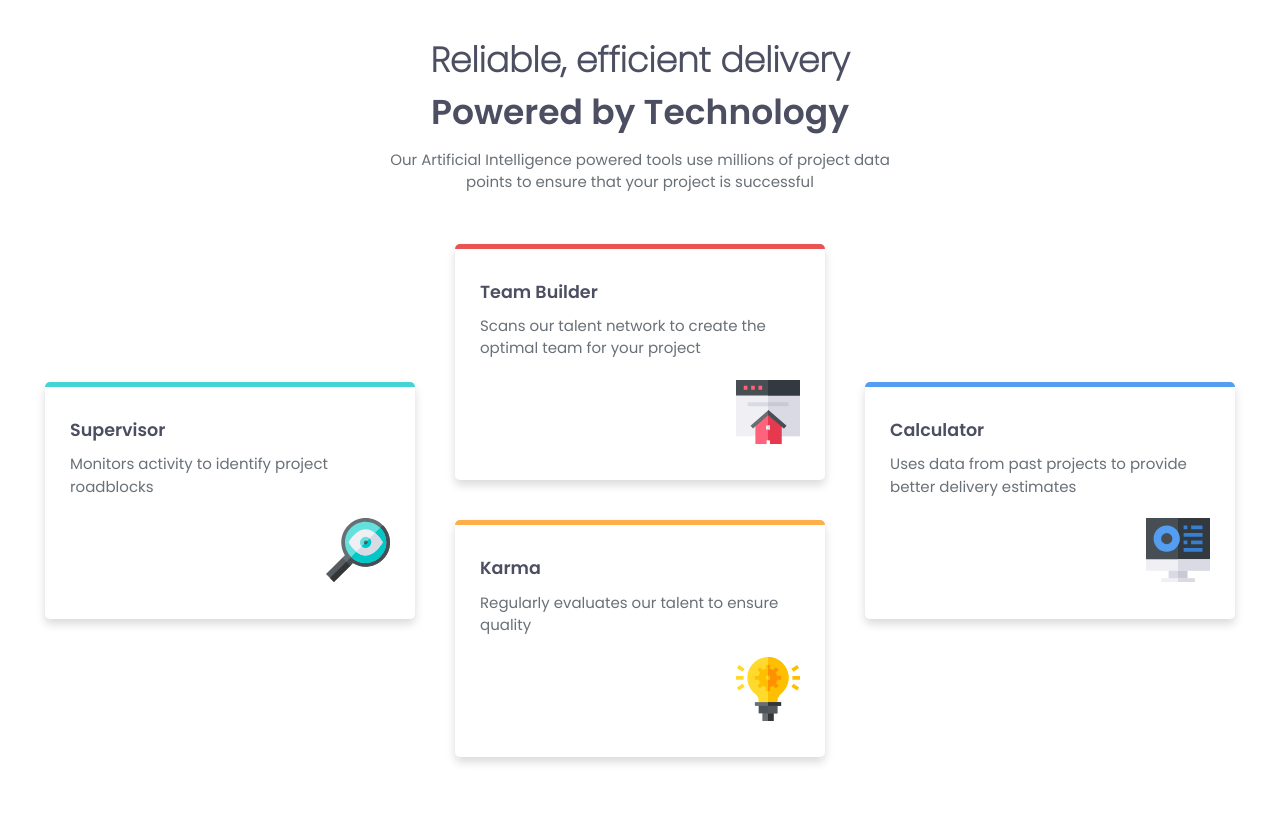
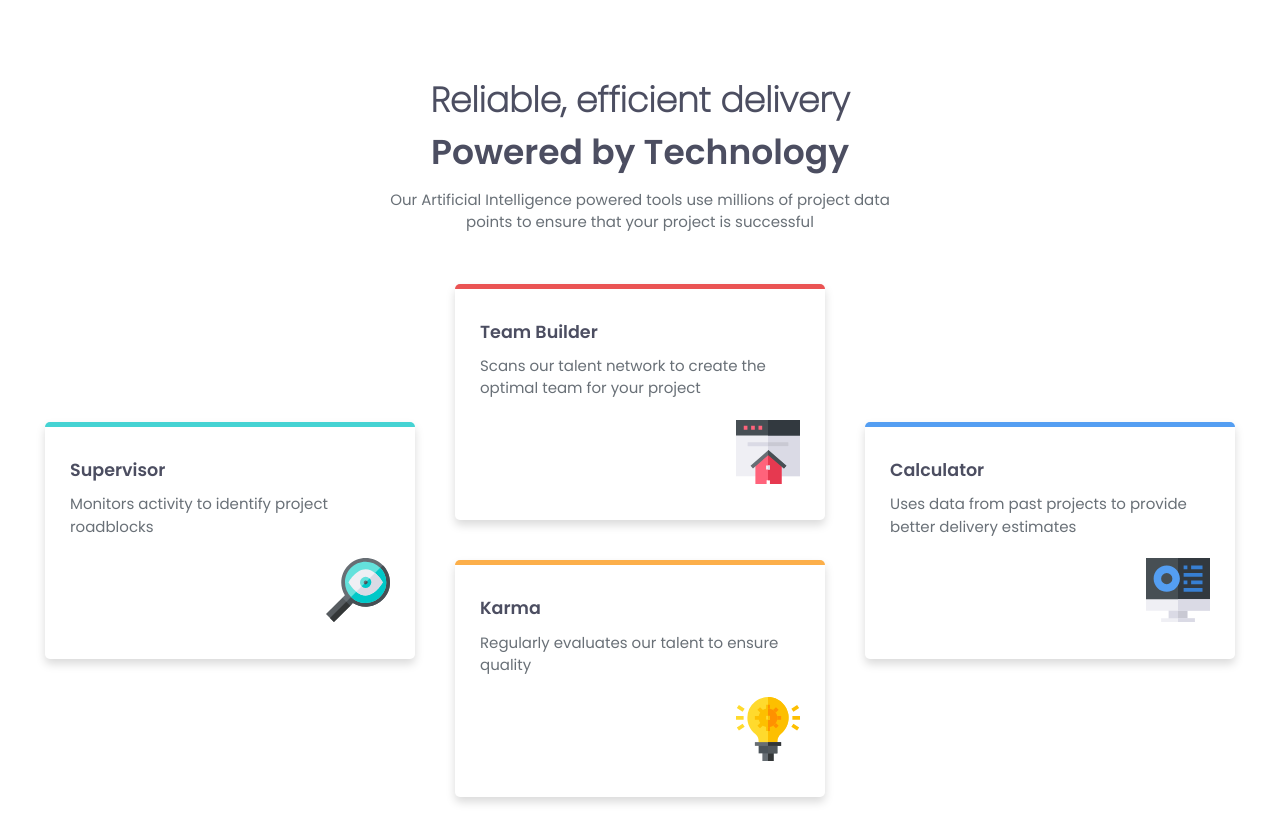
Before and after one commit to juanhastier/four-card-feature-section, a plain HTML site: page index.html in a window 1280 px wide. Before the commit the page ends 800 px from the top, so only its background shows below. Drawn offline with Linux system fonts and the light colour scheme.

Commit message:
A top margin of 40px was added to the header in the desktop view

```diff
--- a/style.css
+++ b/style.css
@@ -144,6 +144,10 @@ main {
     flex-direction: row;
   }
 
+  header {
+    margin-top: 40px;
+  }
+
   header h1, header h2 {
     font-size: 2.3rem;
   }
```
